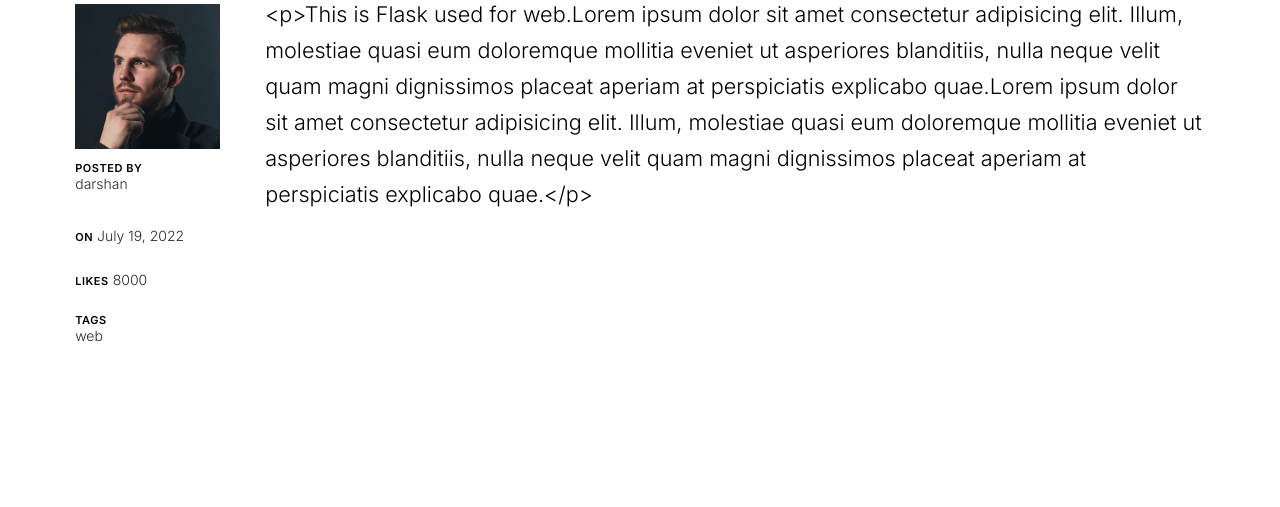
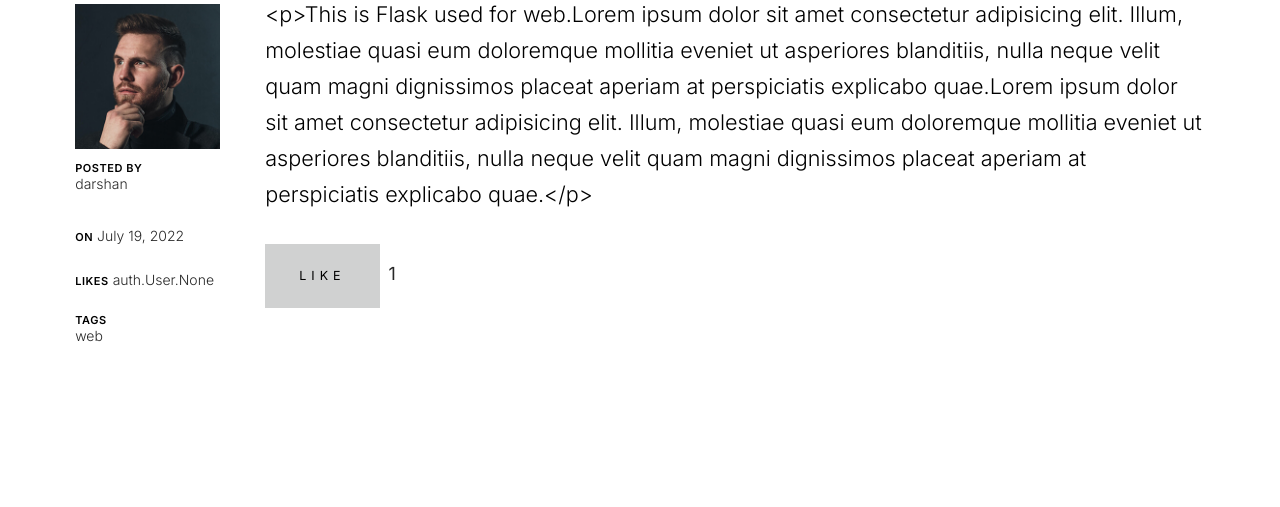
Before and after one commit to poonam3005/blog, a Django app: page /selected_blog/9 in a window 1280 px wide. Shown: the part 860-1367 px from the top of the page. Run offline with Django 4.2, Linux system fonts and the light colour scheme; data comes from the database, SQL or seed files in the repository; some web fonts are replaced.

Commit message:
Like button

```diff
--- a/blogapp/models.py
+++ b/blogapp/models.py
@@ -27,7 +27,10 @@
     keyword = models.CharField(max_length=50, blank=True, null=True)
     image = models.ImageField(upload_to='static', null=True,blank=True)
     date = models.DateField( auto_now=True)
-    likes = models.IntegerField(null=True,blank=True)
+    likes = models.ManyToManyField(User, related_name='blog_post')
+
+    def total_likes(self):
+        return self.likes.count()
 
     def __str__(self) :
         return str(self.id)
--- a/blogapp/urls.py
+++ b/blogapp/urls.py
@@ -7,5 +7,6 @@
     path('login', views.loginuser, name='login' ),
     path('logout', views.logoutuser, name='logout' ),
     path('selected_blog/<id>', views.selected_blog,name='selected_blog'),
-    path('upload-blog',views.upload_blog,name='upload-blog')
+    path('upload-blog',views.upload_blog,name='upload-blog'),
+    path('like_blog/<int:id>',views.like_blog,name='like_blog')
 ]
--- a/blogapp/views.py
+++ b/blogapp/views.py
@@ -1,6 +1,7 @@
-from django.http import HttpResponse
+from django.http import HttpResponse,HttpResponseRedirect
 from django.shortcuts import redirect, render
 from django.contrib.auth.forms import UserCreationForm
+from django.urls import reverse,reverse_lazy
 from .forms import CreateUserForm
 from .models import Blog,Title,Category,Comment
 from django.contrib import messages
@@ -13,15 +14,39 @@
     print(request.user,"loged in")
     return render(request,'index.html',{'bloglist':bloglist})
 
+
 # Selected Bolg
 
 def selected_blog(request,id):
     fullblog = Blog.objects.get(id=id)
+    total_likes = fullblog.total_likes()
+
+    liked = False
+    if fullblog.likes.filter(id=request.user.id).exists():
+        liked=True
     if request.method =='POST':
         comment = request.POST['comment']
         Comment.objects.create(post=fullblog,name = request.user,body=comment)
         print(comment)
-    return render(request,'single-standard.html',{'fullblog':fullblog})
+        return HttpResponseRedirect(request.path_info)
+    return render(request,'single-standard.html',{'fullblog':fullblog,'total_likes':total_likes,'liked':liked})
+
+# Like blog
+
+def like_blog(request,id):
+    if request.method == 'POST':
+        post_id = request.POST['post_id']
+        like=Blog.objects.get(id = post_id)
+
+        liked = False
+        if like.likes.filter(id=request.user.id).exists():
+            like.likes.remove(request.user)
+            liked=False
+        else:
+            like.likes.add(request.user)
+            liked =True
+        return redirect('selected_blog',id)
+        # return HttpResponseRedirect(reverse('selected_blog',args=[str(id)]))
 
 # Upload Blog
 
--- a/templates/index.html
+++ b/templates/index.html
@@ -26,9 +26,9 @@
 
     <!-- favicons
     ================================================== -->
-    <link rel="apple-touch-icon" sizes="180x180" href="apple-touch-icon.png">
+    <!-- <link rel="apple-touch-icon" sizes="180x180" href="apple-touch-icon.png">
     <link rel="icon" type="image/png" sizes="32x32" href="favicon-32x32.png">
-    <link rel="icon" type="image/png" sizes="16x16" href="favicon-16x16.png">
+    <link rel="icon" type="image/png" sizes="16x16" href="favicon-16x16.png"> -->
     <!-- <link rel="manifest" href="site.webmanifest"> -->
 
 </head>
@@ -69,7 +69,6 @@
                     </li>
 
                     <li><a href="{% url 'upload-blog' %}" title="">Upload Blog</a></li>
-                    <li><a href="contact.html" title="">Contact</a></li>
                     {% if user.is_authenticated %}
                     <li><a href="{% url 'logout' %}" title="">Logout</a></li>
                     {% else %}
--- a/templates/single-standard.html
+++ b/templates/single-standard.html
@@ -144,7 +144,18 @@
                         <div class="s-content__entry-content">
 
                             <p class="lead">{{fullblog.Desc}}</p>
+                            <form method="post" action="{% url 'like_blog' fullblog.id %}">
+                                {% csrf_token %}
 
+                                {% if liked %}
+                                <button type="submit" name="post_id" value="{{fullblog.id}}" style="background-color: pink;">UnLike</button>
+                                {% else %}
+                                <button type="submit" name="post_id" value="{{fullblog.id}}">Like</button>
+                                {% endif %}
+
+                                {{total_likes}}
+
+                            </form>
                         </div> <!-- end s-entry__entry-content -->
 
                         <div class="s-content__entry-meta">
@@ -217,8 +228,7 @@
                                     </div>
                                 </div>
 
-                                <div class="comment__text">
-                                <p>{{comment.body}}</div>
+                                <div class="comment__text"><p>{{comment.body}}</p></div>
                             {% endfor %}
                             </div>
 
```
Also changed, not shown: blogapp/migrations/0010_remove_blog_likes_blog_likes.py (added), db.sqlite3.
